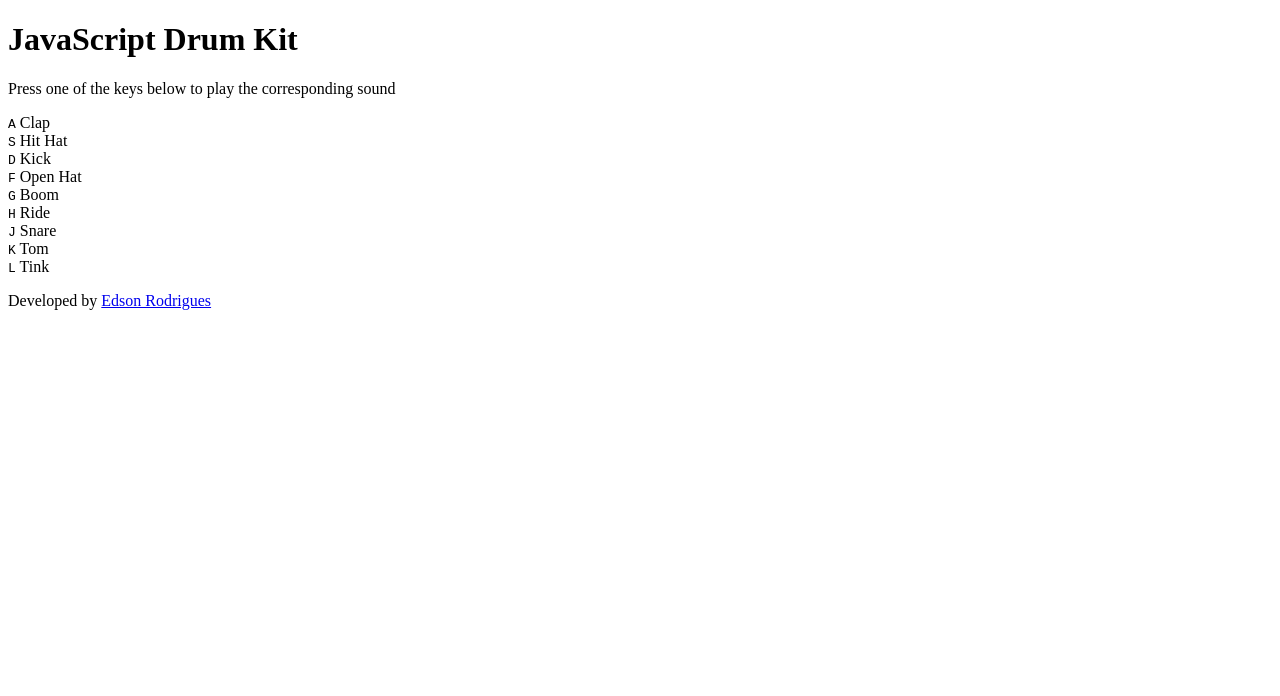
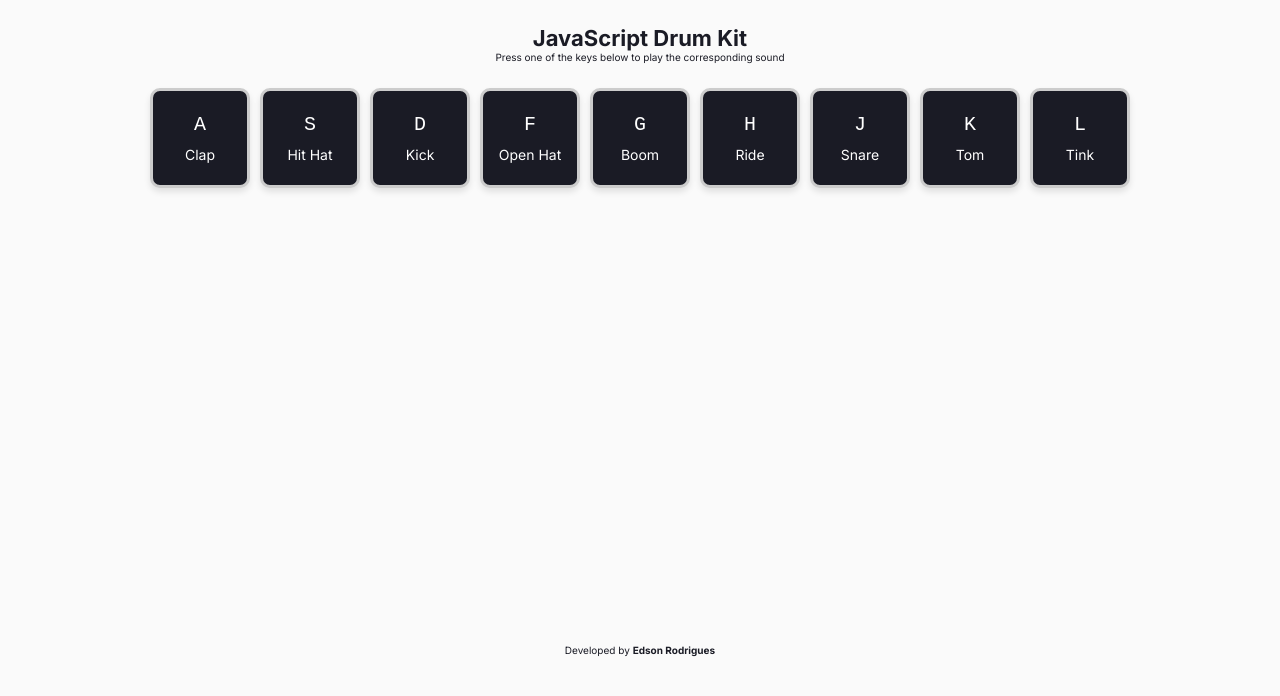
Before and after one commit to ImaCod3r/javascript-drum-Kit, a plain HTML site: page index.html in a window 1280 px wide. Drawn offline with Linux system fonts and the light colour scheme.

Commit message:
Adding styles

```diff
--- a/index.html
+++ b/index.html
@@ -1,18 +1,29 @@
 <!DOCTYPE html>
 <html lang="en">
+
 <head>
     <meta charset="UTF-8">
     <meta name="viewport" content="width=device-width, initial-scale=1.0">
     <meta name="author" content="Edson Rodrigues">
     <meta name="description" content="JavaScript Drum Kit">
     <title>Drum Kit</title>
+
+    <link rel="stylesheet" href="styles.css">
+
+    <link rel="preconnect" href="https://fonts.googleapis.com">
+    <link rel="preconnect" href="https://fonts.gstatic.com" crossorigin>
+    <link
+        href="https://fonts.googleapis.com/css2?family=Inter:ital,opsz,wght@0,14..32,100..900;1,14..32,100..900&display=swap"
+        rel="stylesheet">
 </head>
+
 <body>
     <header>
         <h1>JavaScript Drum Kit</h1>
         <p>Press one of the keys below to play the corresponding sound</p>
     </header>
 
+    <div class="container">
         <div data-key="65" class="key">
             <kbd>A</kbd>
             <span class="sound">Clap</span>
@@ -49,6 +60,7 @@
             <kbd>L</kbd>
             <span class="sound">Tink</span>
         </div>
+    </div>
 
     <footer>
         <p>Developed by <a href="https://github.com/imaCod3r">Edson Rodrigues</a></p>
@@ -64,4 +76,5 @@
     <audio data-key="75" src="assets/sounds/tom.wav"></audio>
     <audio data-key="76" src="assets/sounds/tink.wav"></audio>
 </body>
+
 </html>
--- a/styles.css
+++ b/styles.css
@@ -0,0 +1,85 @@
+* {
+    margin: 0;
+    padding: 0;
+    box-sizing: border-box;
+}
+
+:root {
+    font-size: 62.5%;
+
+    --bg-color: #FAFAFA;
+    --primary-color: #1A1B25;
+    --secondary-color: #ccc;
+
+    --text-font: 'Inter', sans-serif;
+}
+
+body {
+    display: flex;
+    flex-direction: column;
+    align-items: center;
+    gap: 2.5rem;
+
+    width: 100%;
+    height: 100vh;
+
+    background: var(--bg-color) center center no-repeat;
+    background-size: cover;
+
+    padding: 2.5rem;
+
+    font-family: var(--text-font);
+    color: var(--primary-color);
+}
+
+header h1 {
+    font-size: 2.2rem;
+    text-align: center;
+}
+
+.container {
+    display: flex;
+    gap: 1rem;
+}
+
+.key {
+    display: flex;
+    justify-content: center;
+    flex-direction: column;
+    align-items: center;
+    gap: 1rem;
+
+    width: 10rem;
+    height: 10rem;
+
+    border: 3px solid var(--secondary-color);
+    border-radius: 1rem;
+
+    background-color: var(--primary-color);
+    color: #fff;
+
+    box-shadow: 0 4px 6px rgba(0, 0, 0, 0.1);
+    transition: all 500ms ease-in-out;
+}
+
+.onSound {
+    transform: scale(0.9);
+}
+
+.key kbd {
+    font-size: 2rem;
+}
+
+.key .sound {
+    font-size: 1.4rem;
+}
+
+footer {
+    margin-top: calc(100vh - 30%);
+}
+
+footer a {
+    text-decoration: none;
+    font-weight: bold;
+    color: var(--primary-color);
+}
```
Lines whose indentation alone changed are shown as unchanged.
